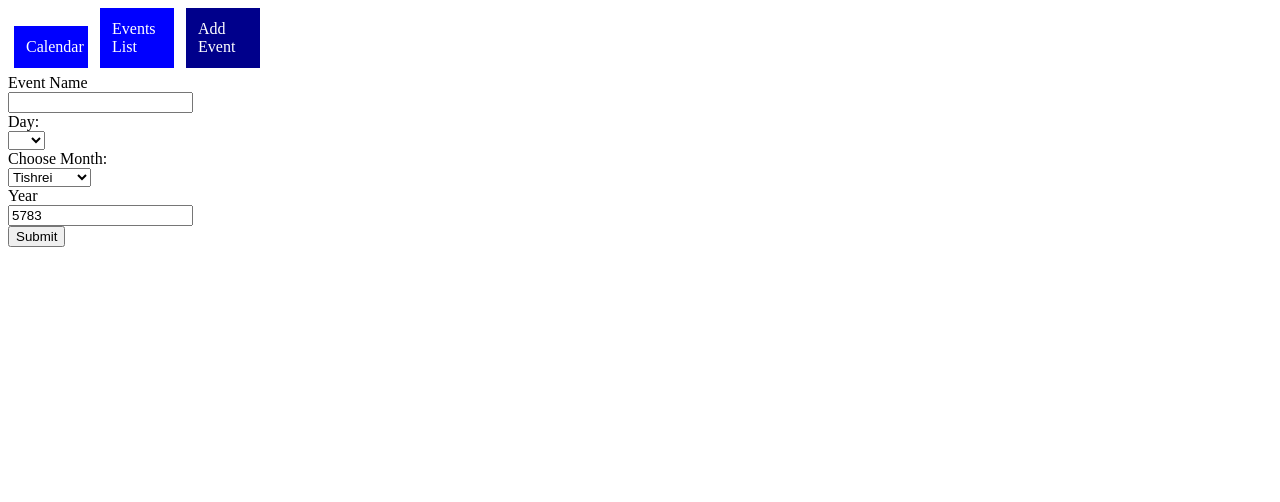
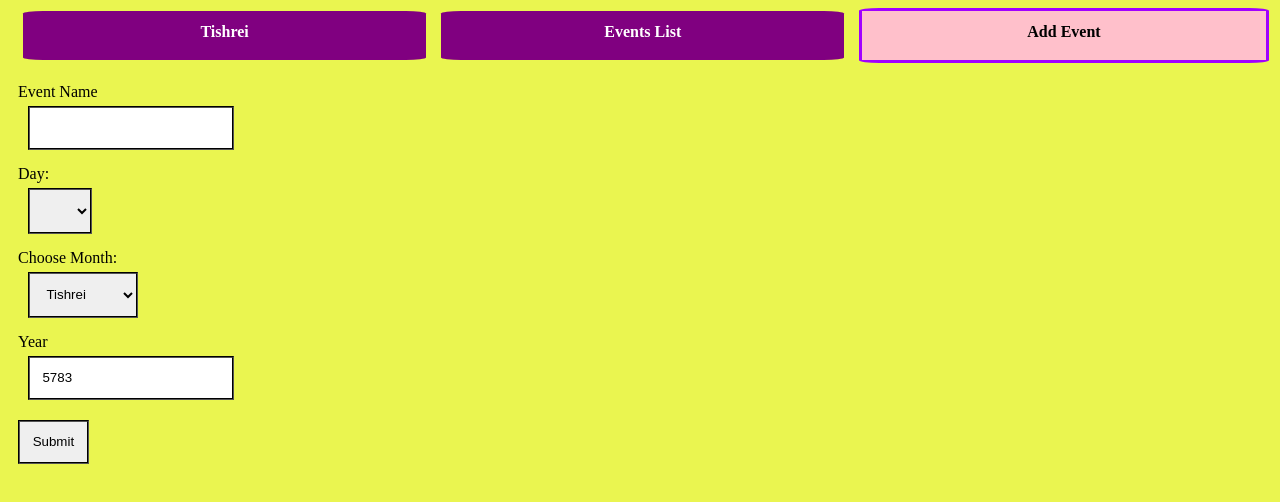
Before and after one commit to apolichenco/Jewish-Cal, a React (Create React App) app: page /add-event in a window 1280 px wide. Shown: the top 502 px of the page. Built offline with nearby package versions, Linux system fonts and the light colour scheme; data requests are answered from the project's data file.

Commit message:
added styling

```diff
--- a/src/components/AddEventForm.js
+++ b/src/components/AddEventForm.js
@@ -1,12 +1,11 @@
 import React, { useEffect, useState } from "react";
 
 
-function AddEventForm({ourOwn, handleNew}) {
+function AddEventForm({handleNew, months}) {
   const [eventName, setEventName] = useState()
   const [newEventDate, setNewEventDate] = useState()
   const [eventMonth, setEventMonth] = useState("Tishrei")
   const [eventYear, setEventYear] = useState(5783)
-  // const [anotherMonth, setAnotherMonth] = useState([])
 
   let k = [""]
   let i = 1
@@ -14,11 +13,6 @@ function AddEventForm({ourOwn, handleNew}) {
     k[i]= i;
     i = i + 1;
   }
-
-  // useEffect(() => {
-  // fetch(`http://localhost:3000/${months[monthNumber]}`)
-  // .then((r) => r.json())
-  // .then((data) => {setAnotherMonth(data)})}, [handleSubmit])
 
   function handleEventName(e) {
     setEventName(e.target.value)
@@ -57,34 +51,29 @@ function AddEventForm({ourOwn, handleNew}) {
   }
 
   return (
-    <div>
-      <form onSubmit={handleSubmit}>
-        <label>Event Name</label><br></br>
-        <input type="text" id="event-name" name="event-name" onChange={handleEventName}></input><br></br>
+    <form onSubmit={handleSubmit}>
+      <div className="new-form">
+        <label >Event Name</label><br></br>
+        <input type="text" id="event-name" name="event-name" onChange={handleEventName} className="new-input"></input>
+      </div>
+      <div className="new-form">
         <label>Day:</label><br></br>
-        <select onChange={handleDayChange}>
+        <select onChange={handleDayChange} className="new-input">
           {k.map((number) => <option key={number} value={number}>{number}</option>)}
         </select><br></br>
+      </div>
+      <div className="new-form">
         <label>Choose Month:</label><br></br>
-        <select onChange={handleMonthChange}>
-          <option value={"Tishrei"}>Tishrei</option>
-          <option value={'Cheshvan'}>Cheshvan</option>
-          <option value={'Kislev'}>Kislev</option>
-          <option value={'Tevet'}>Tevet</option>
-          <option value={`Sh'vat`}>Sh'vat</option>
-          <option value={'Adar'}>Adar</option>
-          <option value={'Nisan'}>Nisan</option>
-          <option value={'Iyyar'}>Iyyar</option>
-          <option value={'Sivan'}>Sivan</option>
-          <option value={'Tamuz'}>Tamuz</option>
-          <option value={'Av'}>Av</option>
-          <option value={'Elul'}>Elul</option>
+        <select onChange={handleMonthChange} className="new-input">
+          {months.map((month, index) => <option key={index} value={month}>{month}</option>)}
         </select><br></br>
-        <label >Year</label><br></br>
-        <input type="text" value={eventYear} onChange={handleYearChange}></input><br></br>
-        <input type="submit"></input>
-      </form>
-    </div>
+      </div>
+      <div className="new-form">
+        <label>Year</label><br></br>
+        <input type="text" value={eventYear} onChange={handleYearChange} className="new-input"></input><br></br>
+      </div>
+      <input type="submit" className="new-input"></input>
+    </form>
   );
 }
 
--- a/src/components/App.js
+++ b/src/components/App.js
@@ -3,7 +3,6 @@ import Calendar from "./Calendar";
 import Header from "./Header";
 import EventsList from "./EventsList"
 import AddEventForm from "./AddEventForm"
-import AllTheData from "./AllTheData";
 import { Route, Switch} from "react-router-dom"
 
 function App() {
@@ -67,26 +66,26 @@ function App() {
   }
 
   function goToPreviousMonth() {
-    if (monthNumber >= 0) {
+    if (monthNumber > 0) {
       setMonthNumber(monthNumber - 1)
     }
   }
 
   function goToNextMonth() {
-    if (monthNumber < 12) {
+    if (monthNumber < 11) {
       setMonthNumber(monthNumber + 1)
     }
   }
 
   return (
     <div>
-      <Header />
+      <Header  monthName={months[monthNumber]}/>
       <Switch>
         <Route path="/events">
           <EventsList ourOwn={ourOwn}/>
         </Route>
         <Route path="/add-event">
-          <AddEventForm ourOwn={ourOwn} handleNew={handleOurOwn}/>
+          <AddEventForm ourOwn={ourOwn} handleNew={handleOurOwn} months={months}/>
         </Route>
         <Route exact path="/">
           <Calendar ourOwn={ourOwn} goToPreviousMonth={goToPreviousMonth} goToNextMonth={goToNextMonth}/>
--- a/src/components/Calendar.js
+++ b/src/components/Calendar.js
@@ -1,4 +1,4 @@
-import React, {useState} from "react";
+import React from "react";
 import Day from "./Day";
 
 
@@ -22,8 +22,8 @@ function Calendar({ourOwn, goToPreviousMonth, goToNextMonth}) {
 
   return (
     <div className='app'>
-      <button onClick={goToPreviousMonth}>Previous Month</button>
-      <button onClick={goToNextMonth}>Next Month</button>
+      <button onClick={goToPreviousMonth} id="previous">Previous Month</button>
+      <button onClick={goToNextMonth} id="next">Next Month</button>
       <table>
         <thead>
           <tr>
--- a/src/components/Day.js
+++ b/src/components/Day.js
@@ -9,13 +9,13 @@ function Day({day}) {
 }
   const blue = {color: "blue"}
   const green = {color: "green"}
-  const orange = {color: "orange"}
+  const brown = {color: "brown"}
   const purple = {color: "purple"}
 
 
   return (
       <td>
-        <h4 style={orange}>{noYear ? noYear : null}</h4>
+        <h4 style={brown}>{noYear ? noYear : null}</h4>
         <h5 style={green}>{day.holiday ? day.holiday : null}</h5>
         <h5 style={purple}>{day.parsha ? day.parsha : null}</h5>
         <h5 style={green}>{day.roshChodesh ? day.roshChodesh : null}</h5>
--- a/src/components/EventsList.js
+++ b/src/components/EventsList.js
@@ -9,11 +9,11 @@ function EventList({ourOwn}) {
   }, [ourOwn])
 
   return (
-    <div>
+    <div className="big-list">
       {bigDays.map((day, index) => {
          const noYear = day.hebrewDate.slice(0, day.hebrewDate.length - 4);
         return (
-          <div key={index} >
+          <div key={index} className="events-list" >
             <h2>{day.holiday ? day.holiday : null}</h2>
             <h2>{day.parsha ? day.parsha : null}</h2>
             <h2>{day.roshChodesh ? day.roshChodesh : null}</h2>
--- a/src/components/Header.js
+++ b/src/components/Header.js
@@ -1,36 +1,30 @@
 import React from "react";
 import {NavLink} from "react-router-dom"
 
-function Header() {
-
-  const linkStyles = {
-    display: "inline-block",
-    width: "50px",
-    padding: "12px",
-    margin: "0 6px 6px",
-    background: "blue",
-    textDecoration: "none",
-    color: "white",
-  };
+function Header({monthName}) {
 
   return (
     <div>
       <NavLink
       to="./"
       exact
-      style={linkStyles}
+      className="link-styles"
       activeStyle={{
-        background: "darkblue"
+        background: "pink",
+        color: "black",
+        border: "3px solid rgb(162, 0, 255)",
       }}
       >
-        Calendar
+      {monthName}
       </NavLink>
       <NavLink
       to="./events"
       exact
-      style={linkStyles}
+      className="link-styles"
       activeStyle={{
-        background: "darkblue"
+        background: "pink",
+        color: "black",
+        border: "3px solid rgb(162, 0, 255)",
       }}
       >
         Events List
@@ -38,9 +32,11 @@ function Header() {
       <NavLink
       to="./add-event"
       exact
-      style={linkStyles}
+      className="link-styles"
       activeStyle={{
-        background: "darkblue"
+        background: "pink",
+        color: "black",
+        border: "3px solid rgb(162, 0, 255)",
       }}
       >
         Add Event
--- a/src/index.css
+++ b/src/index.css
@@ -1,9 +1,78 @@
+body {
+  background-color: rgb(234, 245, 80);
+}
+
 
 table, th, td {
-  border: 1px solid black;
+  border: 3px solid rgb(0, 0, 0);
   border-collapse: collapse;
+  background-color: white;
+  text-align: center;
+  font-style: italic;
+  font-size: large;
+  width: 14.28571428571429%;
+}
+
+th {
+  background-color: rgb(43, 226, 211);
+}
+
+button {
+  margin: 10px 10px 15px 15px;
+  padding: 2%;
+  font-family: monospace;
+  border-radius: 50%;
+  height: 90px;
+  width: 90px;
+text-align: left;}
+
+#previous {
+  float: left;
+}
+
+#next {
+  float: right;
 }
 
 table {
   width:100%
-  }
+}
+
+.link-styles {
+  text-align: center;
+  display: inline-block;
+  width: 30%;
+  height: 25px;
+  padding: 12px;
+  margin: 0 0 15px 15px;
+  background-color: purple;
+  color: white;
+  text-decoration: none;
+  border-radius: 5%;
+  font-weight: 750;
+}
+
+.big-list {
+  display: flex;
+  flex-wrap:wrap;
+}
+
+.events-list {
+  border: 2px dashed rgb(255, 81, 0);
+  width: 30%;
+  background-color: rgb(141, 231, 204);
+  text-align: center;
+  margin: 0 0 15px 15px;
+  border-radius: 5%;
+  font-family: 'Franklin Gothic Medium', 'Arial Narrow', Arial, sans-serif;
+}
+
+.new-form {
+  margin: 5px 10px;
+}
+
+.new-input {
+  margin: 5px 5px 10px 10px;
+  padding: 1%;
+  border: 2px groove rgb(0, 0, 0);
+}
```
Also changed, not shown: db.json, 1 other file (tests, documents, lock files or other folders).
